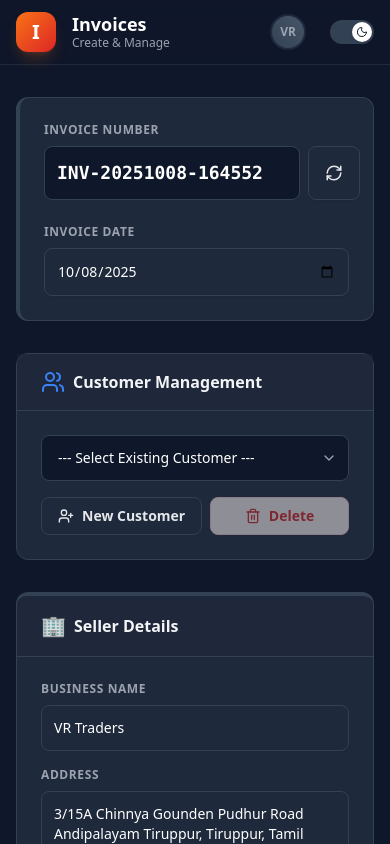
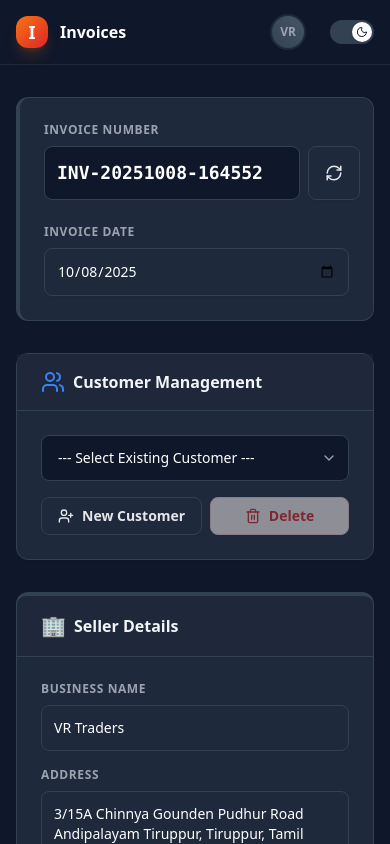
Before and after one commit to GALDII/invoive-bill-download-sam, a React (Create React App) app: page / in a window 390 px wide. Shown: the top 844 px of the page. Built offline with nearby package versions, Linux system fonts and the light colour scheme.

Commit message:
ui changes made perfectly

```diff
--- a/src/App.js
+++ b/src/App.js
@@ -106,6 +106,11 @@ function App() {
   const totals = useMemo(() => calculateTotals(items), [items]);
 
   const handleGeneratePDF = () => {
+    // Validation: Check if buyer details are filled
+    if (!buyerDetails.name || !buyerDetails.address || !buyerDetails.gstin || !buyerDetails.state) {
+      alert("Please fill in all Buyer Details (Name, Address, GSTIN, State) before generating the PDF.");
+      return;
+    }
     generatePDF(invoiceDetails, sellerDetails, buyerDetails, items, totals);
   };
 
@@ -113,15 +118,15 @@ function App() {
     <div className={`min-h-screen transition-colors duration-200 ${isDarkMode ? 'dark bg-slate-900 text-slate-100' : 'bg-gray-50 text-gray-900'} font-sans pb-20`}>
 
       {/* Top Bar */}
-      <div className="border-b border-gray-200 dark:border-slate-800 bg-white/80 dark:bg-slate-900/80 backdrop-blur-md sticky top-0 z-10">
+      <div className="border-b border-gray-200 dark:border-slate-800 bg-white dark:bg-slate-900 sticky top-0 z-10 transition-colors duration-200">
         <div className="max-w-7xl mx-auto px-4 sm:px-6 lg:px-8 h-16 flex items-center justify-between">
-          <div className="flex items-center gap-4">
-            <div className="w-10 h-10 rounded-xl bg-gradient-to-br from-orange-500 to-red-600 flex items-center justify-center text-white font-extrabold text-xl shadow-lg shadow-orange-500/20">
+          <div className="flex items-center gap-3 md:gap-4">
+            <div className="w-8 h-8 md:w-10 md:h-10 rounded-xl bg-gradient-to-br from-orange-500 to-red-600 flex items-center justify-center text-white font-extrabold text-lg md:text-xl shadow-lg shadow-orange-500/20">
               I
             </div>
             <div>
-              <h1 className="text-lg font-bold text-gray-900 dark:text-white leading-tight">Invoices</h1>
-              <p className="text-xs text-gray-500 dark:text-gray-400 font-medium">Create & Manage</p>
+              <h1 className="text-base md:text-lg font-bold text-gray-900 dark:text-white leading-tight">Invoices</h1>
+              <p className="text-[10px] md:text-xs text-gray-500 dark:text-gray-400 font-medium hidden sm:block">Create & Manage</p>
             </div>
           </div>
 
```
